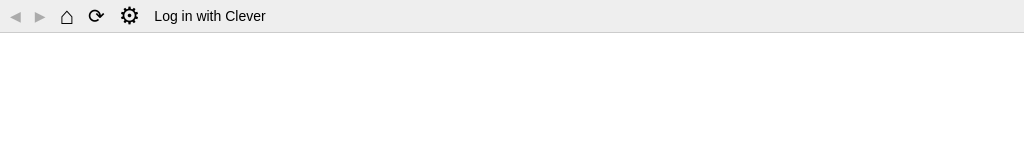
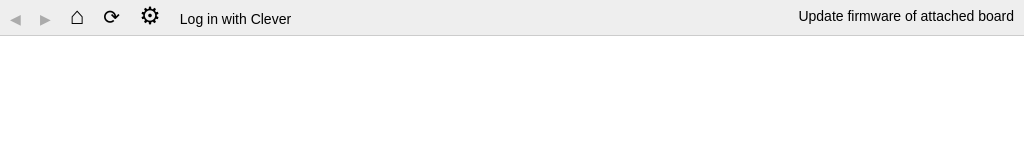
Before and after one commit to code-dot-org/browser, an Electron app: page src/index.html in a window 1024 px wide. Drawn offline with Linux system fonts and the light colour scheme; no server answers.

Commit message:
Add update-firmware button ui

```diff
--- a/src/browser.css
+++ b/src/browser.css
@@ -10,11 +10,16 @@ input {
 }
 
 #controls {
+    display: flex;
+    flex-direction: row;
+    justify-content: space-between;
     padding: 3px;
     border-bottom: solid 1px #ccc;
     background-color: #eee;
     /* Shouldn't be able to text-select toolbar buttons. */
     user-select: none;
+    display: -webkit-flex;
+    -webit-flex-direction: row;
 }
 
 #controls button,
@@ -54,11 +59,6 @@ compared to the back/forward buttons */
 
 #controls #reload {
     font-size: 20px;
-}
-
-#controls {
-    display: -webkit-flex;
-    -webit-flex-direction: column;
 }
 
 #controls #center-column {
--- a/src/browser.js
+++ b/src/browser.js
@@ -77,6 +77,10 @@ window.onload = function() {
 
   document.querySelector('#clever-login').onclick = function() {
     navigateTo(CLEVER_LOGIN_URL);
+  };
+
+  document.querySelector('#update-firmware').onclick = function() {
+    console.log('Update firmware');
   };
 
   webview.addEventListener('close', handleExit);
--- a/src/index.html
+++ b/src/index.html
@@ -7,12 +7,17 @@
 <body>
 
   <div id="controls">
+    <div id="navigation-controls">
       <button id="back" title="Go Back" disabled="true">&#9664;</button>
       <button id="forward" title="Go Forward" disabled="true">&#9654;</button>
       <button id="home" title="Go Home">&#8962;</button>
       <button id="reload" title="Reload">&#10227;</button>
       <button id="setup" title="Setup">&#x2699;</button>
       <button id="clever-login" title="Log in with Clever">Log in with Clever</button>
+    </div>
+    <div id="update-controls">
+      <button id="update-firmware" title="Update Firmware of Attached Board">Update firmware of attached board</button>
+    </div>
   </div>
 
   <webview preload="./preload.js" partition="persist:codeorg-maker-app"></webview>
```
Lines whose indentation alone changed are shown as unchanged.
